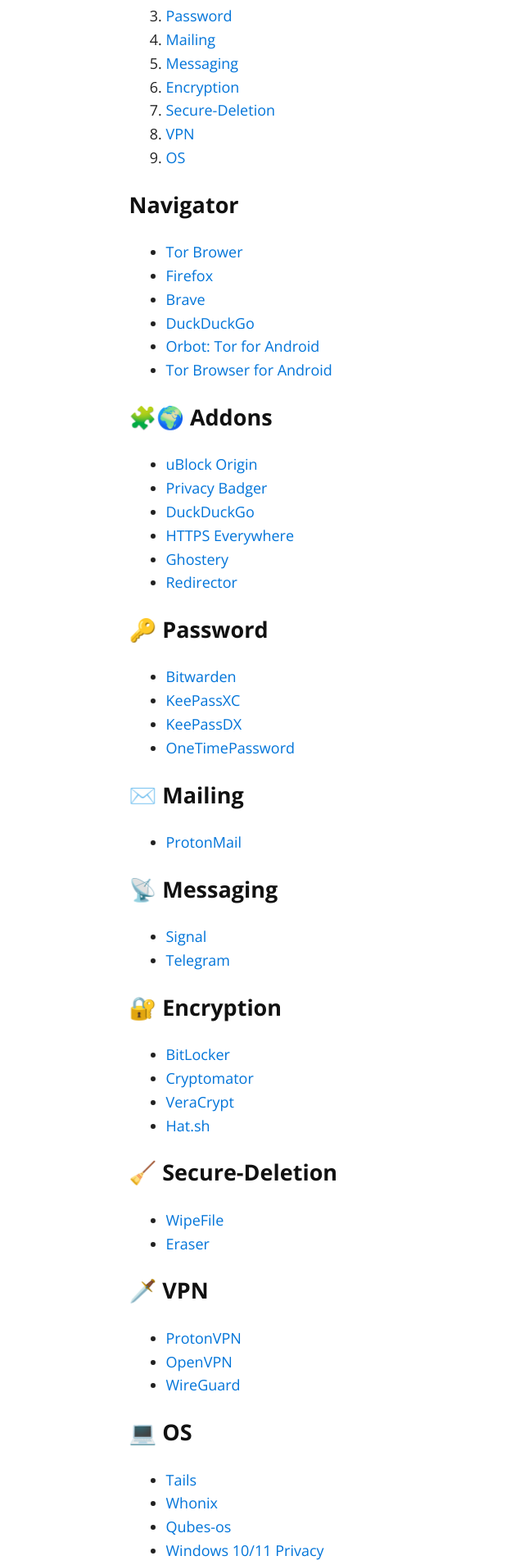
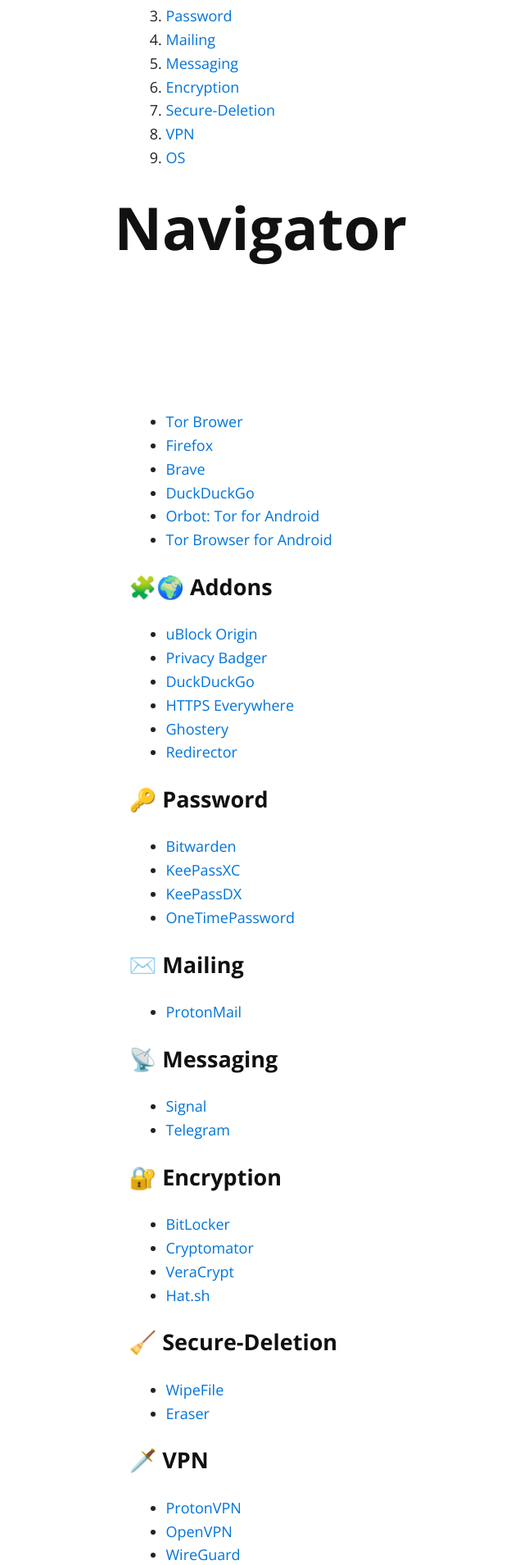
Before and after one commit to jcabeza/Privacy, a Jekyll site: the page built from index.md, in a window 1280 px wide. Shown: the part 479-2388 px from the top of the page at 82% size, without its empty margins (152-792 px from the left). Built offline with Jekyll 4.4.1, drawn with Linux system fonts in a browser that asks for light colours; nearby versions of some CDN libraries; our own code applies the rules of GitHub Pages for plain Markdown files.

```diff
--- a/index.md
+++ b/index.md
@@ -3,7 +3,7 @@ layout: default
 ---
 
 ### Table of Contents
-1. [Navigator](#### Navigator)
+1. [Navigator](# Navigator)
 2. [Addons](####Addons)
 3. [Password](####Password)
 4. [Mailing](####Mailing)
@@ -13,7 +13,7 @@ layout: default
 8. [VPN](####VPN)
 9. [OS](####OS)
 
-#### Navigator
+# Navigator
 
 - [Tor Brower](https://www.torproject.org)
 - [Firefox](https://www.mozilla.org/fr/firefox)
```
